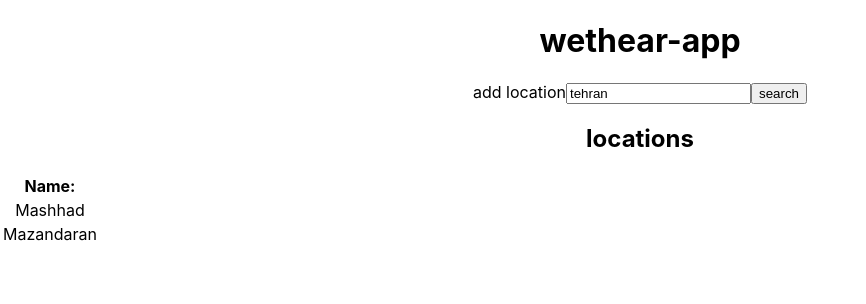
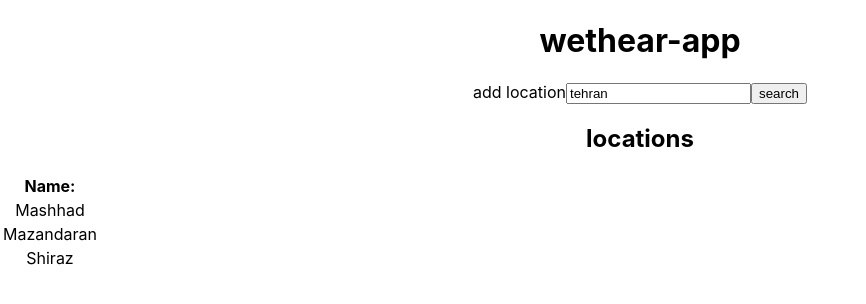
Before and after one commit to HannaParsa/Weather-App, a React (Create React App) app: page / in a window 1280 px wide. Shown: the top 304 px of the page, without its empty margins (0-866 px from the left). Built offline with nearby package versions, Linux system fonts and the light colour scheme.

Commit message:
in progress

```diff
--- a/src/App.tsx
+++ b/src/App.tsx
@@ -29,6 +29,7 @@ function App() {
              <tr>
                <td>Mazandaran</td>
              </tr>
+               <td>Shiraz</td>
              <tr>
             </tr>
           </tbody>
```
Also changed, not shown: 1 other file (tests, documents, lock files or other folders).
